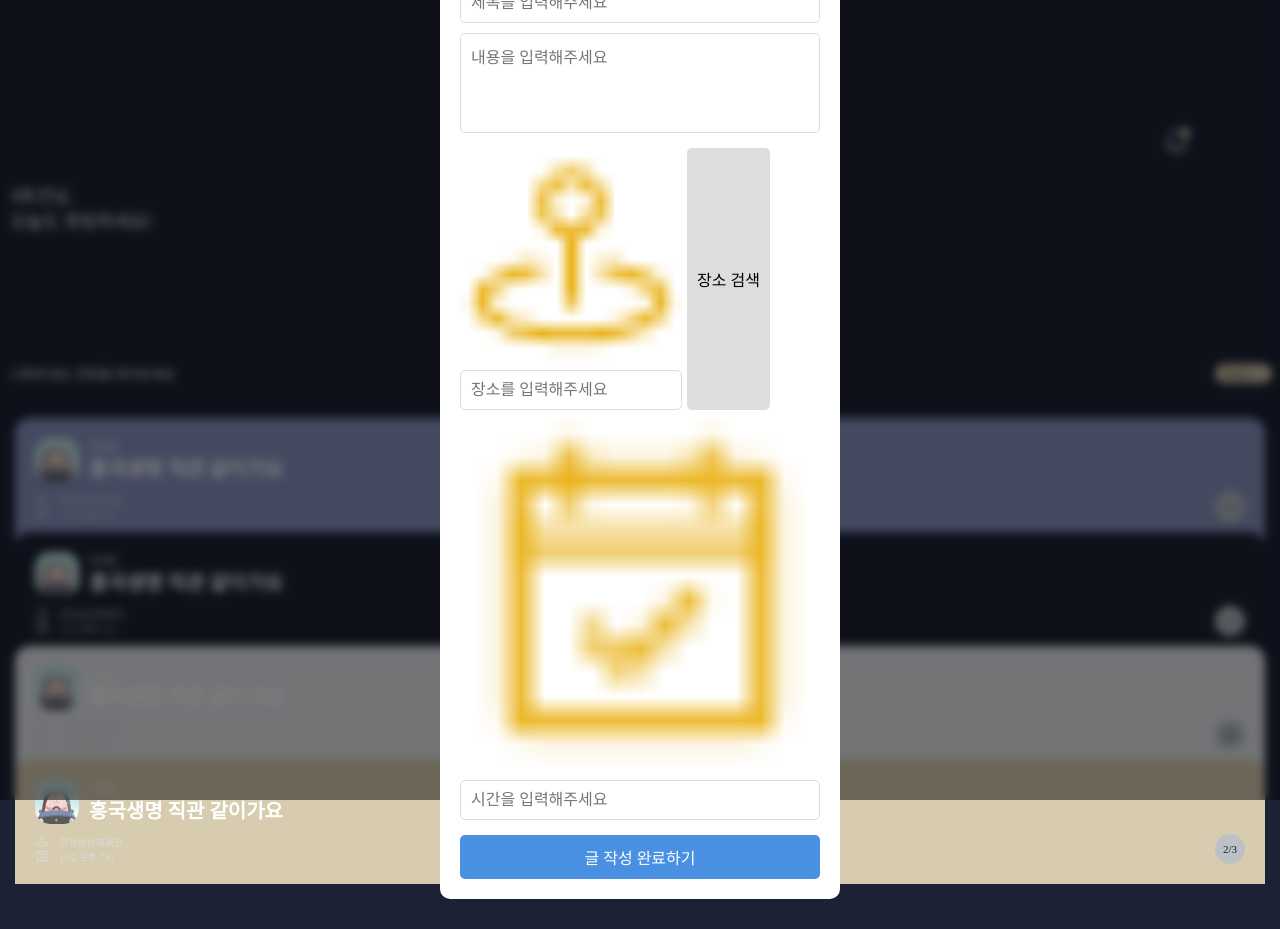
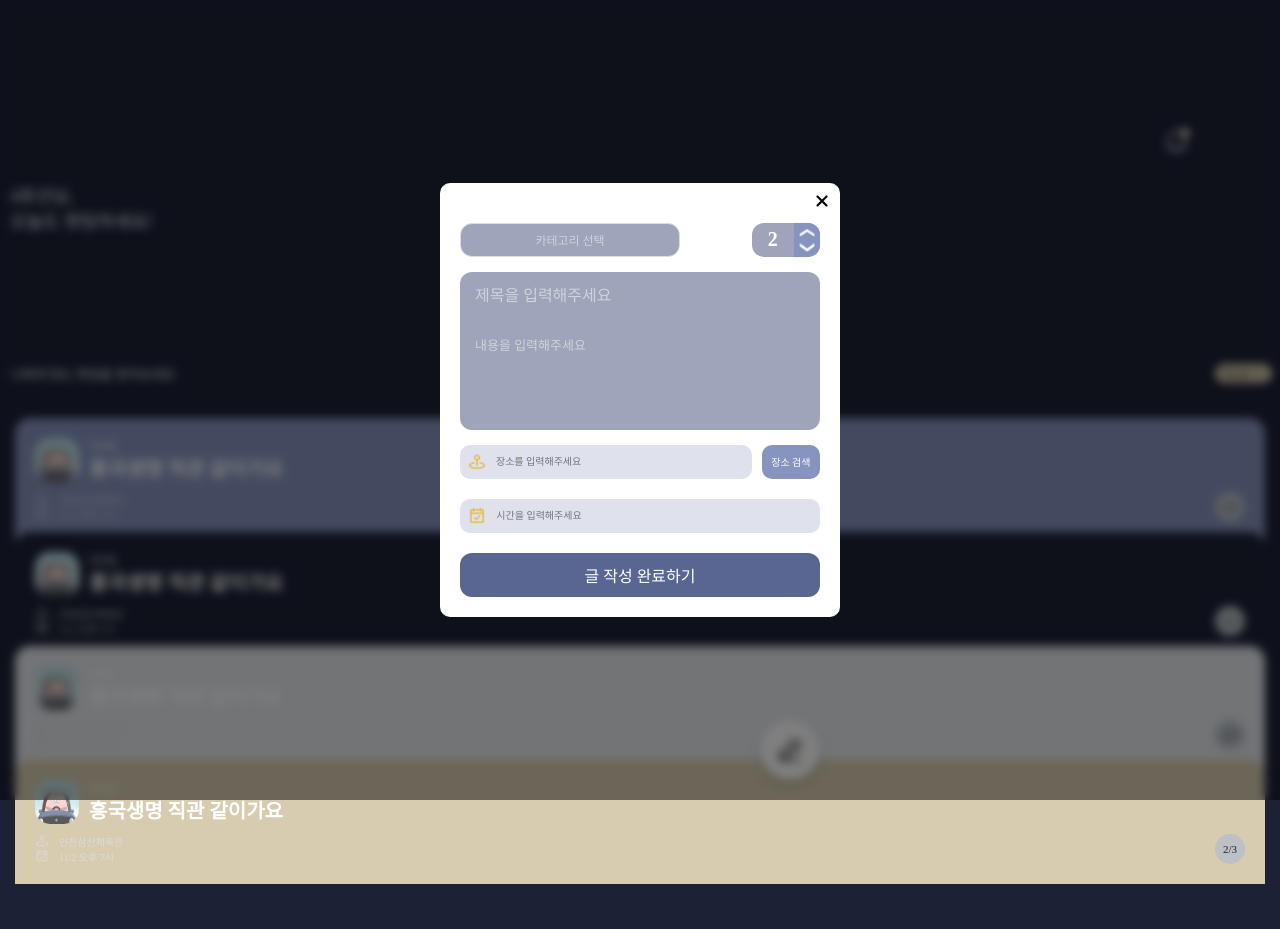
Before and after one commit to 2024-Line4Hackathon-Team17/FE, a React (Create React App) app: page /search in a window 1280 px wide. Both pictures are taken after a click on the element 790 px from the left and 750 px from the top of the page. Built offline with nearby package versions, Linux system fonts and the light colour scheme.

Commit message:
Feat : 글 등록 페이지

```diff
--- a/src/components/PotWritenewModal.jsx
+++ b/src/components/PotWritenewModal.jsx
@@ -1,4 +1,3 @@
-// src/components/WriteModal.jsx
 import React, { useState } from "react";
 import "../styles/PotWritenewModal.scss";
 
@@ -60,11 +59,15 @@ const PotWritenewModal = ({ onClose }) => {
                     <div className="writePeopleselection">
                         <span>{peopleCount}</span>
                         <div className="updownselection">
+                            <button onClick={incrementPeopleCount}>
+                                <div className="updownbox">
+                                    <img src={UpW} alt="Up" />
+                                </div>
+                            </button>
                             <button onClick={decrementPeopleCount}>
-                                <img src={DownW}></img>
-                            </button>
-                            <button onClick={incrementPeopleCount}>
-                                <img src={UpW}></img>
+                                <div className="updownbox">
+                                    <img src={DownW} alt="Down" />
+                                </div>
                             </button>
                         </div>
                     </div>
@@ -89,8 +92,8 @@ const PotWritenewModal = ({ onClose }) => {
                                 <img
                                     src={MapPin}
                                     className="placeinputimgsrc"
-                                ></img>
-                            </div>
+                                    alt="Map Pin"
+                                />{" "}
                                 <input
                                     type="text"
                                     className="inputplace"
@@ -98,6 +101,7 @@ const PotWritenewModal = ({ onClose }) => {
                                     value={address}
                                     readOnly
                                 />
+                            </div>
                         </div>
                         <button
                             className="findplacebtn"
@@ -108,16 +112,19 @@ const PotWritenewModal = ({ onClose }) => {
                     </div>
                     <div className="SelectionDate">
                         <div className="inputdateicon">
+                            <div className="placeinputimg">
                                 <img
                                     src={CalendarCheck}
                                     className="inputdateiconsrc"
+                                    alt="Calendar Icon"
                                 ></img>
-                        </div>
                                 <input
                                     type="text"
                                     className="inputdate"
                                     placeholder="시간을 입력해주세요"
-                        />
+                                />{" "}
+                            </div>
+                        </div>
                     </div>
                 </div>
 
@@ -126,11 +133,27 @@ const PotWritenewModal = ({ onClose }) => {
                 </button>
 
                 {isAddressOpen && (
+                    <div
+                        className="address-modal-overlay"
+                        onClick={() => setIsAddressOpen(false)}
+                    >
+                        <div
+                            className="address-modal-content"
+                            onClick={(e) => e.stopPropagation()}
+                        >
+                            <button
+                                onClick={() => setIsAddressOpen(false)}
+                                className="close-button"
+                            >
+                                <img src={closeIcon} alt="Close" />
+                            </button>
                             <DaumPostcode
                                 onComplete={handleAddressComplete}
                                 autoClose
                                 style={{ width: "100%", height: "400px" }}
                             />
+                        </div>
+                    </div>
                 )}
             </div>
         </div>
--- a/src/styles/PotWritenewModal.scss
+++ b/src/styles/PotWritenewModal.scss
@@ -32,37 +32,79 @@
     display: flex;
     justify-content: space-between;
     margin-bottom: 15px;
-
+    margin-top: 20px;
     .writeSelectcategory {
         border: 1px solid #ddd;
-        padding: 10px;
+        padding: 7px;
         cursor: pointer;
+        background-color: #36416f7a;
+        border-radius: 12px;
+        width: 220px;
+        color: #d0d3db;
+        font-weight: 200;
+        font-size: 12px;
     }
 
     .writePeopleselection {
         display: flex;
         align-items: center;
+        background-color: #9fa4ba;
+        border-radius: 12px;
+        width: 68px;
+        display: flex;
+        flex-direction: row;
+        justify-content: space-between;
 
         span {
             font-size: 20px;
-            margin-right: 5px;
+
+            display: flex;
+            justify-content: center;
+            align-items: center;
+            width: 100%;
+            color: #ffffff;
+            font-weight: 600;
         }
-
+        .updownselection {
+            display: flex;
+            flex-direction: column;
+            background-color: #8794c0;
+            border-top-right-radius: 12px;
+            border-bottom-right-radius: 12px;
+            width: 43px;
+            display: flex;
+            justify-content: space-evenly;
+            height: 100%;
+        }
+        .updownbox {
+            display: flex;
+            justify-content: center;
+            align-items: center;
+        }
         button {
             background: none;
             border: none;
             cursor: pointer;
             font-size: 18px;
         }
+        button img {
+            display: flex;
+            justify-content: center;
+            align-items: center;
+            width: 16px;
+        }
     }
 
     .category-dropdown {
         position: absolute;
-        background-color: #ffffff;
-        border: 1px solid #ddd;
+        border: 1px solid #36416f7a;
         border-radius: 5px;
-        width: 100px;
-        margin-top: 5px;
+        background-color: #36416f;
+        border-radius: 12px;
+        width: 220px;
+        color: #d0d3db;
+        font-weight: 200;
+        margin-top: 31px;
 
         div {
             padding: 8px;
@@ -78,64 +120,134 @@
     display: flex;
     flex-direction: column;
     margin-bottom: 15px;
-
+    background-color: #36416f7a;
+    border-radius: 12px;
+    padding: 5px;
+    input,
+    textarea {
+        &::placeholder {
+            color: #d0d3db;
+        }
+    }
+    .writtingtitle:focus,
+    .writtingcontent:focus {
+        border: none;
+        outline: none;
+    }
     .writtingtitle {
         padding: 10px;
         margin-bottom: 10px;
-        border: 1px solid #ddd;
         border-radius: 5px;
+        background-color: transparent;
+        color: #d0d3db;
+        border-top-right-radius: 12px;
+        border-top-left-radius: 12px;
+        font-size: 16px;
     }
 
     .writtingcontent {
         padding: 10px;
-        border: 1px solid #ddd;
-        border-radius: 5px;
+        border-bottom-left-radius: 12px;
+        border-bottom-right-radius: 12px;
+
         resize: none;
         height: 100px;
+        background-color: transparent;
+        color: #d0d3db;
+        font-size: 13px;
     }
 }
 
 .WriteBottom {
     display: flex;
     flex-direction: column;
-    margin-bottom: 15px;
 
-    .SelectionPlace {
+    .SelectionPlace,
+    .SelectionDate {
         display: flex;
-        margin-bottom: 10px;
+        flex-direction: row;
+        width: 100%;
+        justify-content: space-around;
+        margin-bottom: 20px;
+    }
+    .placeinput,
+    .inputdateicon {
+        display: flex;
+        flex-direction: row;
+        background-color: #bdc3d97a;
+        border-radius: 10px;
+        width: 100%;
 
-        .inputplace {
-            flex: 1;
-            padding: 10px;
-            border: 1px solid #ddd;
-            border-radius: 5px;
-        }
-
-        .findplacebtn {
-            background-color: #ddd;
-            padding: 10px;
-            border: none;
-            cursor: pointer;
-            margin-left: 5px;
-            border-radius: 5px;
+        input {
+            background-color: transparent;
+            font-size: 10px;
+            width: 100%;
+            height: 70%;
+            margin-left: 10px;
         }
     }
+    .placeinputimg {
+        display: flex;
+        justify-content: center;
+        align-items: center;
+        width: 100%;
+        padding: 8px;
+    }
+    .placeinputimgsrc,
+    .inputdateiconsrc {
+        width: 20px;
+    }
 
-    .SelectionDate .inputdate {
-        padding: 10px;
-        border: 1px solid #ddd;
-        border-radius: 5px;
-        width: 100%;
+    .findplacebtn {
+        background-color: #8794c0;
+        border-radius: 10px;
+        font-size: 10px;
+        width: 70px;
+        margin-left: 10px;
+        color: white;
+        padding: 4px;
     }
 }
 
 .submit-button {
     width: 100%;
     padding: 10px;
-    background-color: #4a90e2;
+    background-color: #596692;
     color: #ffffff;
     border: none;
-    border-radius: 5px;
+    border-radius: 12px;
     cursor: pointer;
     font-size: 16px;
 }
+/* 주소 검색 오버레이 모달 */
+.address-modal-overlay {
+    position: fixed;
+    top: 0;
+    left: 0;
+    right: 0;
+    bottom: 0;
+    background-color: rgba(0, 0, 0, 0.5); /* 반투명 배경 */
+    display: flex;
+    align-items: center;
+    justify-content: center;
+    z-index: 1000;
+}
+
+.address-modal-content {
+    background-color: white;
+    width: 90%;
+    max-width: 500px;
+    border-radius: 8px;
+    padding: 30px;
+    position: relative;
+    z-index: 1001;
+}
+
+.address-modal-content .close-button {
+    position: absolute;
+    top: 10px;
+    right: 10px;
+    background: none;
+    border: none;
+    cursor: pointer;
+}
```
Lines whose indentation alone changed are shown as unchanged.
